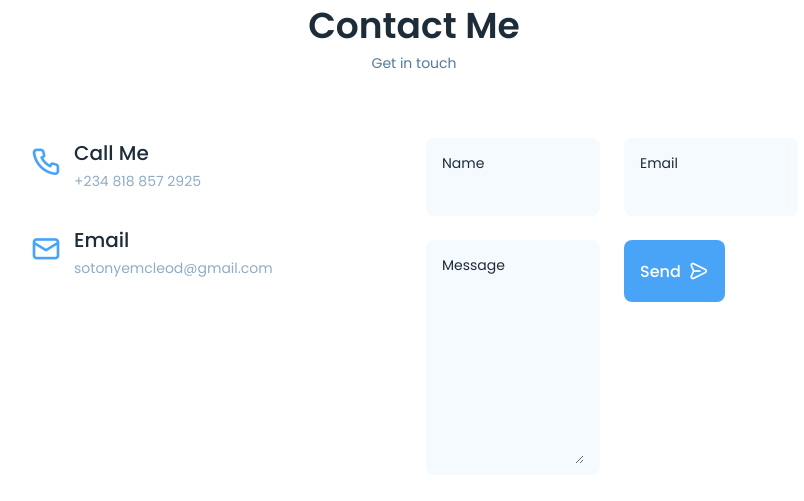
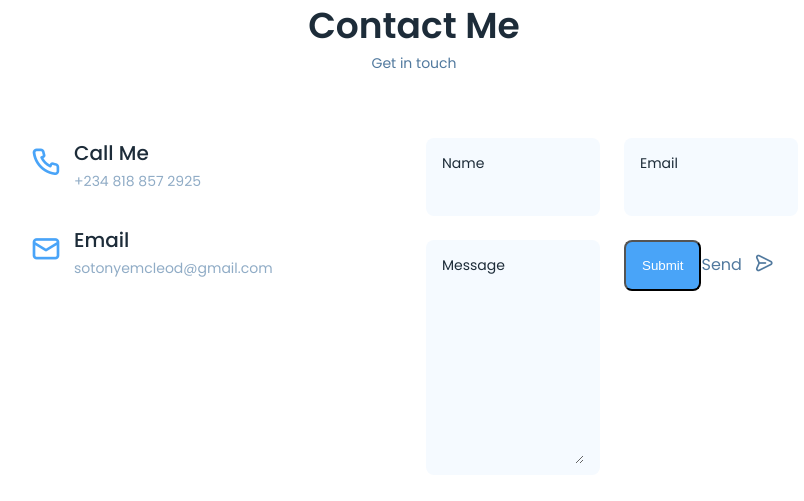
Before and after one commit to sotonye-m/sotonyecv_backend, a PHP site: page / in a window 1280 px wide. Shown: the part 2902-3403 px from the top of the page, without its empty margins (226-1030 px from the left). Run offline with PHP 8.4, Linux system fonts and the light colour scheme.

Commit message:
Update index.php

```diff
--- a/index.php
+++ b/index.php
@@ -411,9 +411,8 @@
                         </div>
 
                         <div>
-                            <a type="submit" class="button button--flex">Send
+                            <input type="submit" class="button button--flex">Send
                                 <i class="uil uil-message button__icon"></i>
-                            </a>
                         </div>
 
                     </div>
```
